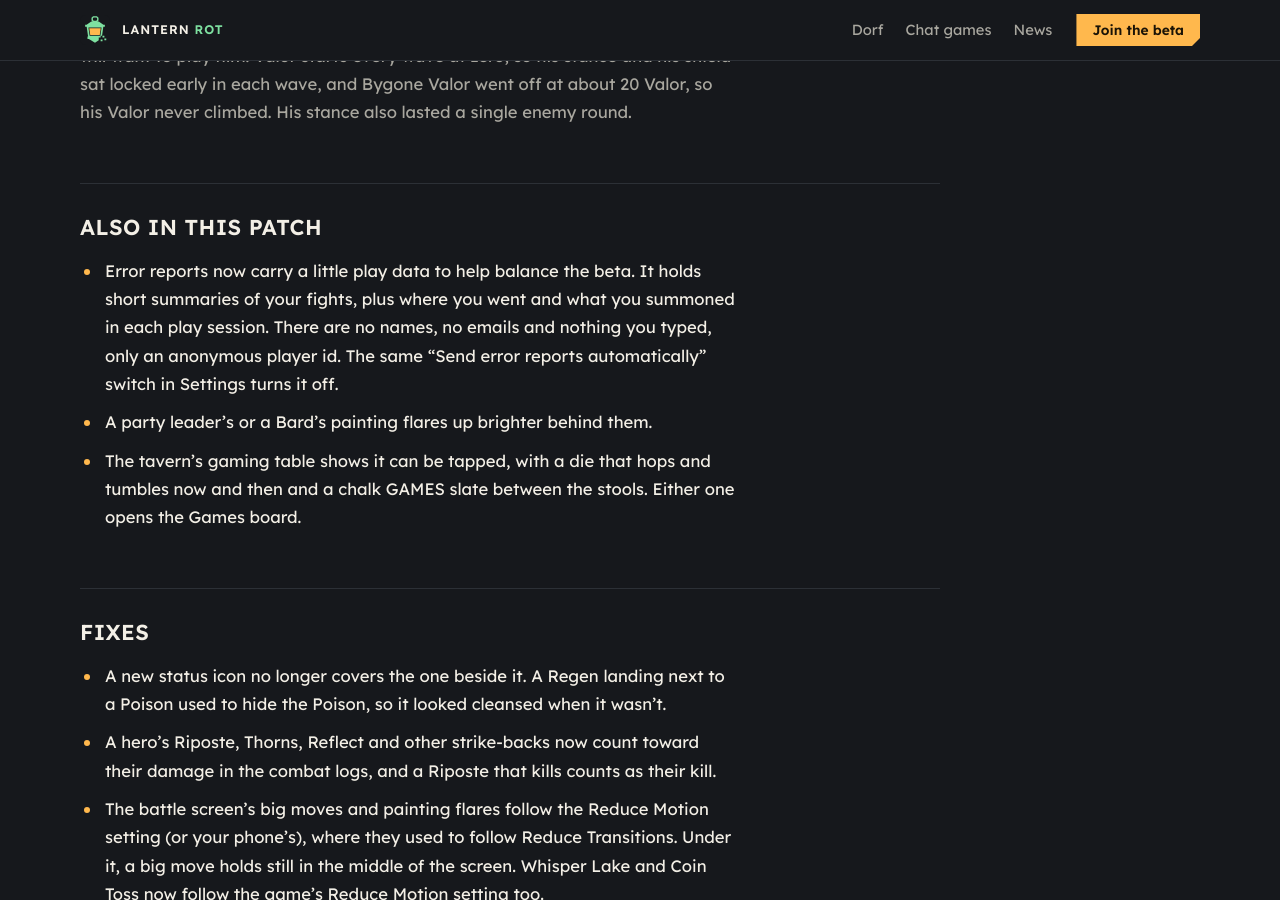
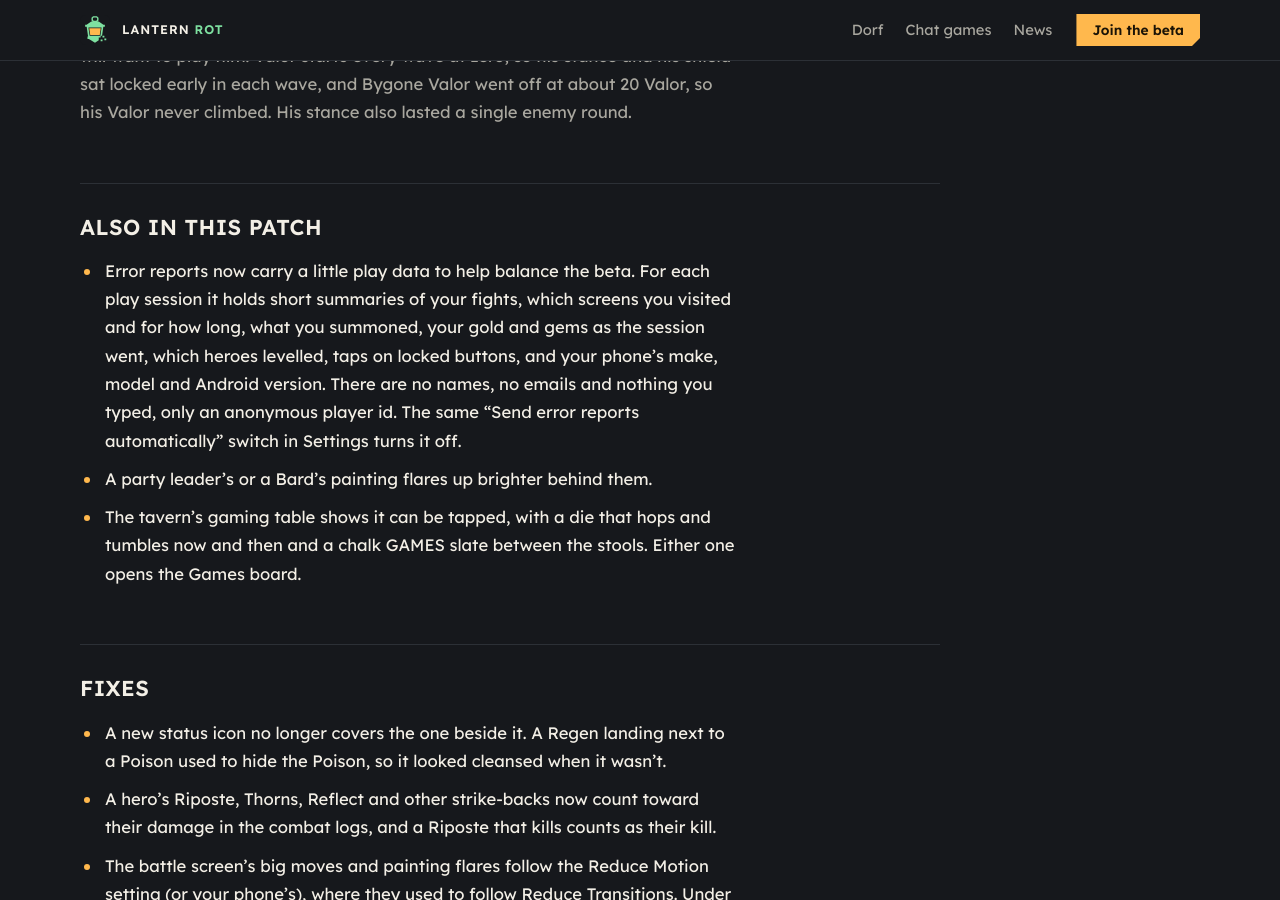
Before and after one commit to lanternrot/lanternrot.github.io, a Jekyll site: the page built from _posts/2026-10-22-dorf-4-13-0.md, in a window 1280 px wide and 900 px high, scrolled down 15178 px. Built offline with Jekyll 4.4.1, drawn with Linux system fonts in a browser that asks for light colours; some web fonts are replaced.

Commit message:
news(4.13.0): name everything a play session sends

```diff
--- a/_posts/2026-10-22-dorf-4-13-0.md
+++ b/_posts/2026-10-22-dorf-4-13-0.md
@@ -236,7 +236,7 @@ Every Knight on the Standard banner now does his job when he spends his Valor. H
 
 ## Also in this patch
 
-- Error reports now carry a little play data to help balance the beta. It holds short summaries of your fights, plus where you went and what you summoned in each play session. There are no names, no emails and nothing you typed, only an anonymous player id. The same "Send error reports automatically" switch in Settings turns it off.
+- Error reports now carry a little play data to help balance the beta. For each play session it holds short summaries of your fights, which screens you visited and for how long, what you summoned, your gold and gems as the session went, which heroes levelled, taps on locked buttons, and your phone's make, model and Android version. There are no names, no emails and nothing you typed, only an anonymous player id. The same "Send error reports automatically" switch in Settings turns it off.
 - A party leader's or a Bard's painting flares up brighter behind them.
 - The tavern's gaming table shows it can be tapped, with a die that hops and tumbles now and then and a chalk GAMES slate between the stools. Either one opens the Games board.
 
```
